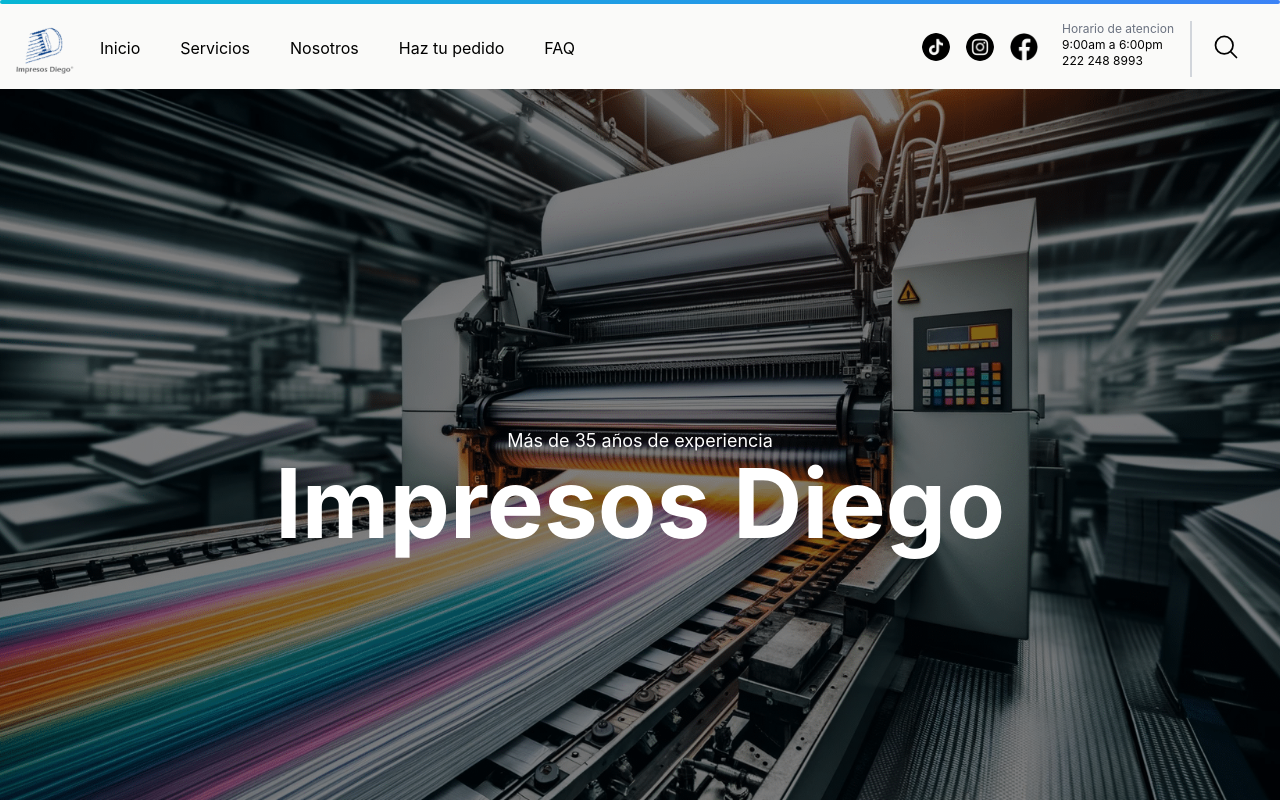
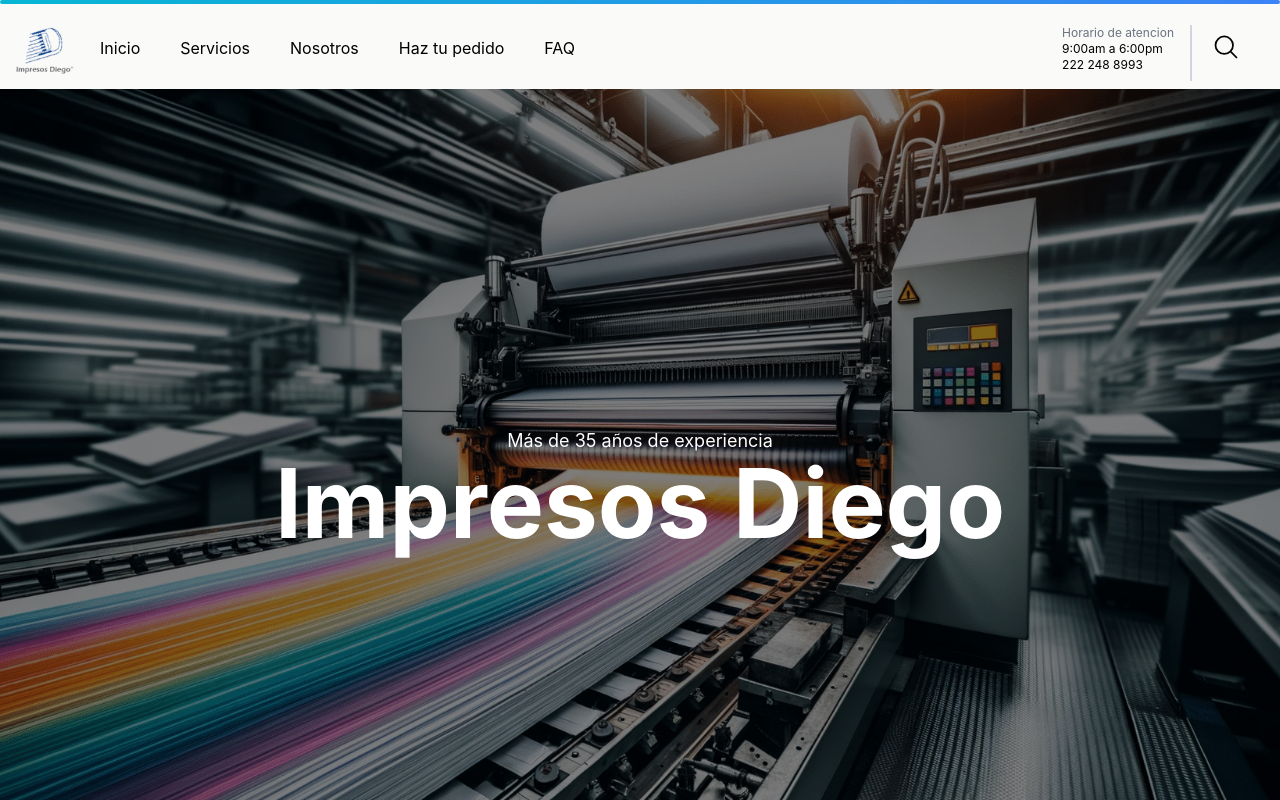
Before and after one commit to EmilioPG13/Impresos-Diego, a React (Vite) app: page / in a window 1280 px wide. Shown: the top 800 px of the page. Built offline with nearby package versions, Linux system fonts and the light colour scheme.

Commit message:
♻️ Refactor Header component to remove social media icons on small screens

```diff
--- a/src/components/Header.jsx
+++ b/src/components/Header.jsx
@@ -84,18 +84,6 @@
                 {/* Right side of the header - hidden on small screens */}
                 <section>
                     <div className='flex justify-between'>
-                        {/* Social Media Icons - Correctly hidden on screens smaller than 768px */}
-                        <div className='hidden md:flex justify-end space-x-4 m-6 pt-1'>
-                            <a href='https://www.tiktok.com/@idmx.printhouse?_t=8nUzmUyoKur&_r=1' className='text-lg'>
-                                <img src={tiktok} className="w-7 h-7 hover:scale-105 hover:bg-fuchsia-400 rounded-full" />
-                            </a>
-                            <a href='https://www.instagram.com/impresosdiego?igsh=MXZpcnM1aTJoNTNpMQ==' className='text-lg'>
-                                <img src={instagram} className="w-7 h-7 hover:scale-105 hover:bg-rose-400 rounded-full" />
-                            </a>
-                            <a href='https://www.facebook.com/profile.php?id=61560933800832&mibextid=LQQJ4d' className='text-lg'>
-                                <img src={facebook} className="w-7 h-7 hover:scale-105 hover:bg-blue-400 rounded-full" />
-                            </a>
-                        </div>
 
                         {/* Contact Info - Correctly hidden on screens smaller than 768px */}
                         <div className='hidden md:flex flex-col space-y-0 mt-4 mr-5 pr-4 border-r-2 border-gray-300 h-14'>
```
